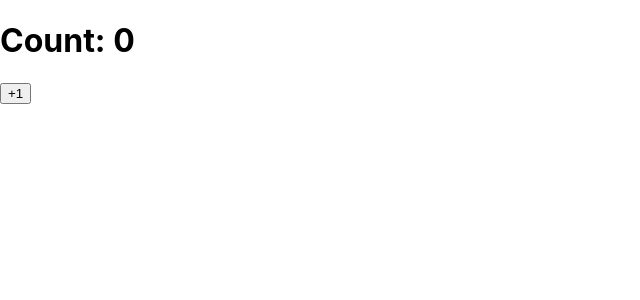
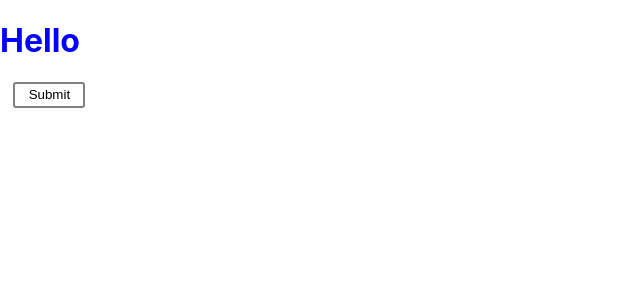
Before and after one commit to alisonwu6/react-typescript-lab, a React (Create React App) app: page / in a window 1280 px wide. Shown: the top 300 px of the page, without its empty margins (0-640 px from the left). Built offline with nearby package versions, Linux system fonts and the light colour scheme.

Commit message:
feat: install and use styled-components

```diff
--- a/package.json
+++ b/package.json
@@ -10,9 +10,11 @@
     "@types/node": "^16.18.23",
     "@types/react": "^18.0.35",
     "@types/react-dom": "^18.0.11",
+    "@types/styled-components": "^5.1.26",
     "react": "^18.2.0",
     "react-dom": "^18.2.0",
     "react-scripts": "5.0.1",
+    "styled-components": "^5.3.9",
     "typescript": "^4.9.5",
     "web-vitals": "^2.1.4"
   },
--- a/src/App.tsx
+++ b/src/App.tsx
@@ -1,29 +1,26 @@
-import React, { useState } from 'react';
-import './App.css';
+import React from 'react';
+import styled from 'styled-components';
 
-type BtnProps = {
-  currentNum: number,
-  onClickHandler: () => void
+type BtnType = {
+  colorStatus: boolean
 }
 
-const Btn: React.FC<BtnProps> = ({ currentNum, onClickHandler }) => {
-  return (
-    <button onClick={ onClickHandler }>
-      Plus 1,
-      <span>Total: { currentNum }</span>
-    </button>
-  )
-}
+const Button = styled.button<BtnType>`
+  background: transparent;
+  border-radius: 3px;
+  border: 2px solid ${props => props.colorStatus === false ? 'grey' : 'seagreen'};
+  color: #000;
+  margin: 0 1em;
+  padding: 0.25em 1em;
+`
+const H1 = styled.h1`
+  color: blue;
+`
 
 const App: React.FC = () => {
-  const [num, setNum] = useState(0);
-  const btnClickHandler = () => {
-    setNum(num + 1);
-  }
-
   return <>
-    <h3>Counter: {num}</h3>
-    <Btn currentNum={ num } onClickHandler={ btnClickHandler } />
+    <H1>Hello</H1>
+    <Button colorStatus={false}>Submit</Button>
   </>
 }
 
--- a/src/index.tsx
+++ b/src/index.tsx
@@ -1,7 +1,7 @@
 import React from 'react';
 import ReactDOM from 'react-dom/client';
 import './index.css';
-import App from './class/App';
+import App from './App';
 
 const root = ReactDOM.createRoot(
   document.getElementById('root') as HTMLElement
```
Also changed, not shown: 1 other file (tests, documents, lock files or other folders).
